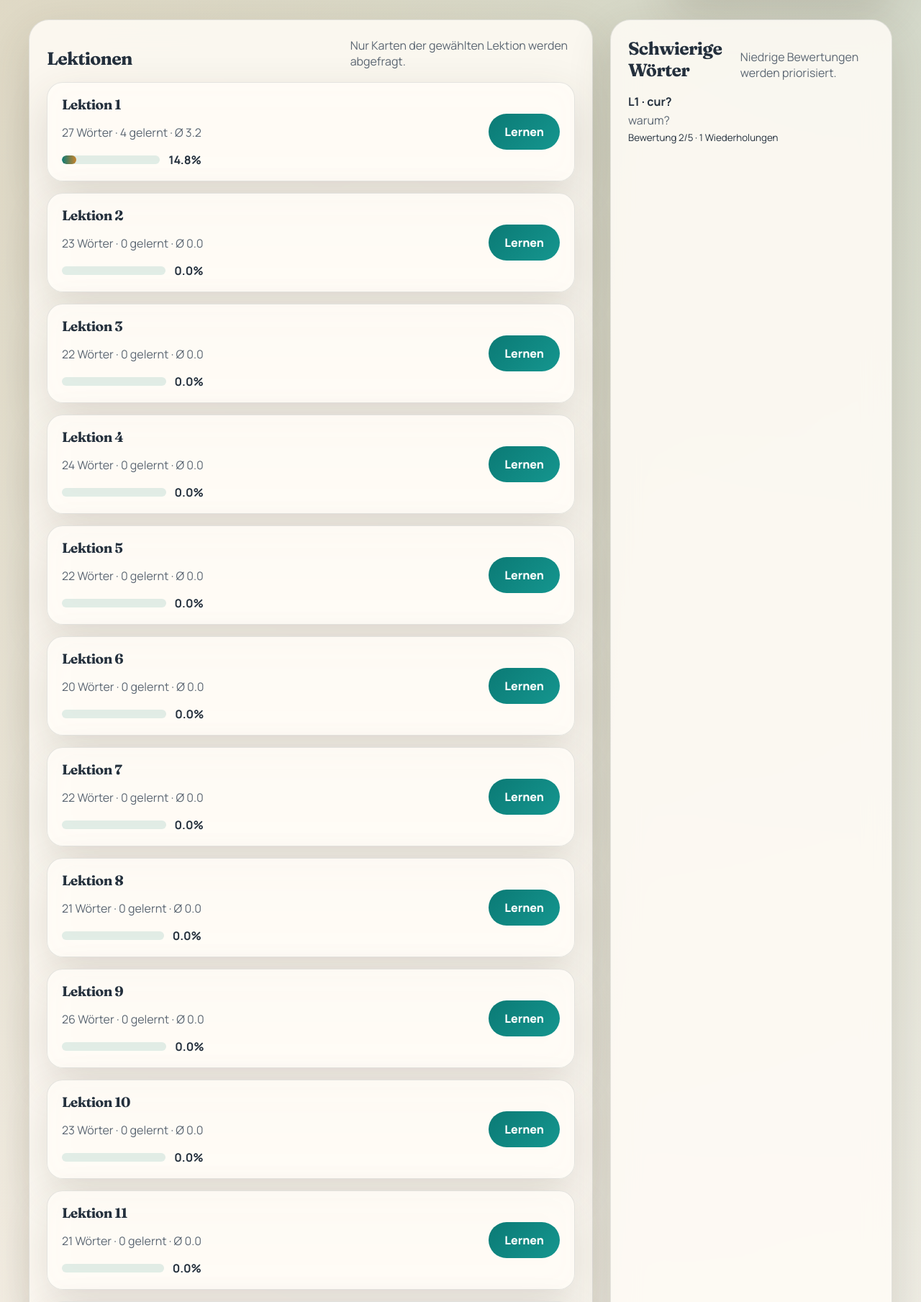
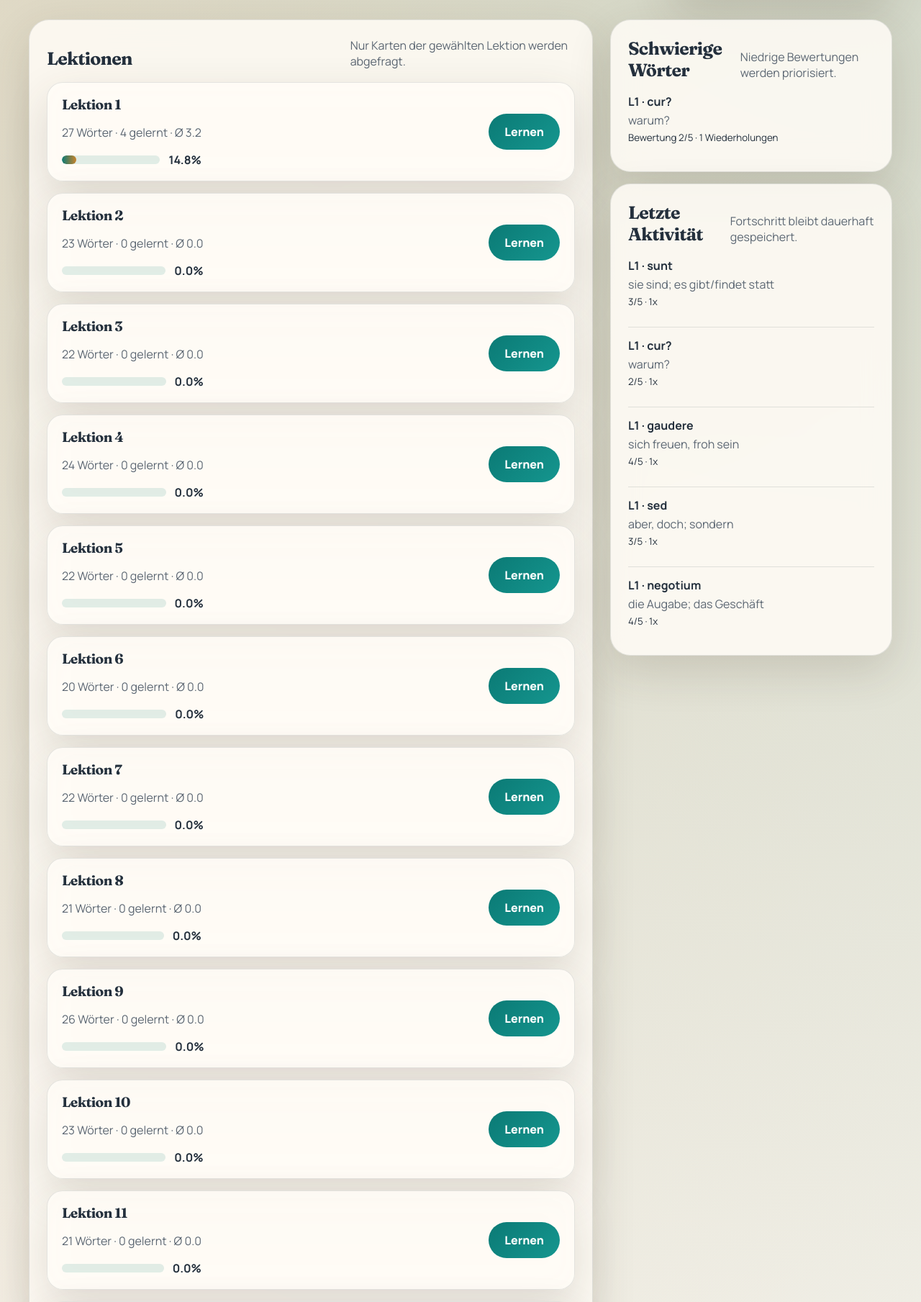
Before and after one commit to lubumu/flashcards, a Flask app: page / in a window 1280 px wide. Shown: the part 337-2146 px from the top of the page at 72% size. Run offline with Flask 3, Linux system fonts and the light colour scheme; data comes from the database, SQL or seed files in the repository; both versions use the stored data as it was after the commit.

Commit message:
Enhance layout by adding alignment properties to h3 and sidebar-stack

```diff
--- a/static/style.css
+++ b/static/style.css
@@ -130,6 +130,7 @@ h3 {
   display: grid;
   grid-template-columns: minmax(0, 1.8fr) minmax(300px, 0.9fr);
   gap: 24px;
+  align-items: start;
 }
 
 .lesson-grid {
@@ -158,6 +159,7 @@ h3 {
 .sidebar-stack {
   display: grid;
   gap: 16px;
+  auto-rows: max-content;
 }
 
 .lesson-card {
```
Also changed, not shown: flashcards.db.
